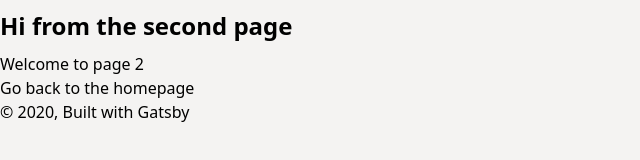
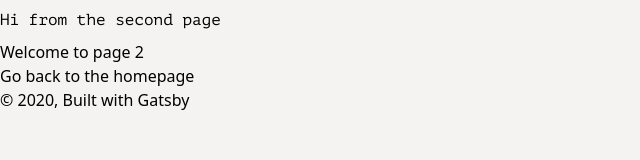
Before and after one commit to stockholm-react-js/website, a Gatsby site: page /page-2 in a window 1280 px wide. Shown: the whole page, without its empty margins (0-640 px from the left). Built offline with nearby package versions, Linux system fonts and the light colour scheme; Gatsby itself is replaced by a stand-in of ours.

Commit message:
added pt mono and fixed some styling

```diff
--- a/globalStyle.js
+++ b/globalStyle.js
@@ -1,4 +1,5 @@
 import { createGlobalStyle } from 'styled-components';
+import PTMono from './src/assets/font/PTMono-Regular.ttf';
 
 const GlobalStyle = createGlobalStyle`
 
@@ -12,8 +13,8 @@ body {
 }
 
 h1 {
-  font-size: 1.5rem;
-  font-weight: bold;
+  font-size: 1rem;
+  font-family: 'PT Mono';
   margin-top: 0.5rem;
   margin-bottom: 0.5rem;
 }
@@ -25,6 +26,13 @@ h1 {
    -webkit-font-smoothing: antialiased;
    -moz-osx-font-smoothing: grayscale;
 }
+
+@font-face {
+  font-family: 'PT Mono';
+  font-weight: normal;
+  src: url(${PTMono});
+}
+
 `;
 
 export default GlobalStyle
--- a/src/components/startSection.js
+++ b/src/components/startSection.js
@@ -6,6 +6,7 @@ import ArrowDown from '../assets/images/Arrow-Down.svg'
 
 const Hero = styled.h1`
 ${tw`mt-5 text-center`}
+font-family: 'PT Mono';
 `;
 
 const Wrapper = styled.div`
```
Also changed, not shown: src/components/eventSection.js (+9 -4 lines), src/assets/font/PTMono-Regular.ttf (added).
